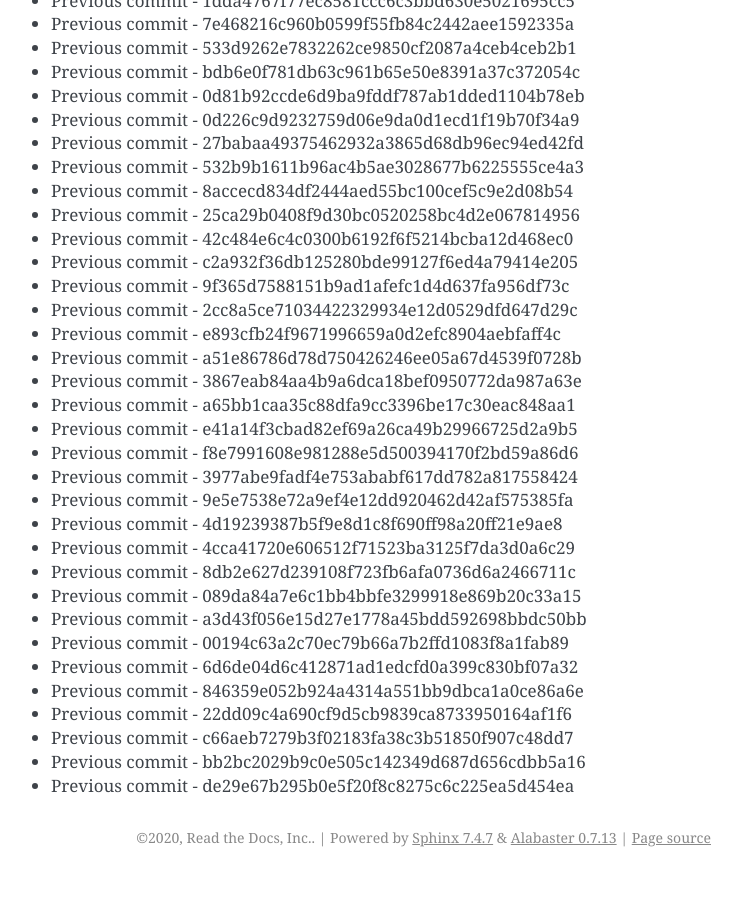
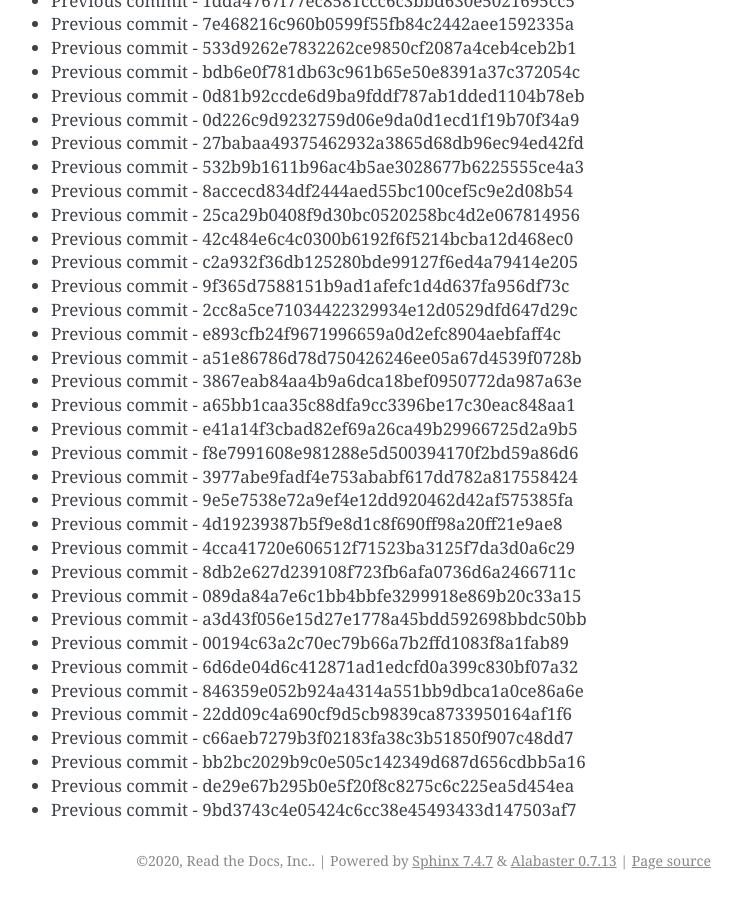
Before and after one commit to readthedocs/rtd-git-stresstest, a Sphinx documentation site: the page built from docs/updates.rst, in a window 1280 px wide and 900 px high, scrolled down 56649 px. Shown: the whole window, without its empty margins (399-1141 px from the left). Built offline with Sphinx 7.4.7, drawn with Linux system fonts in a browser that asks for light colours; before the commit the page ends 57526 px from its top, so only the background shows below that.

Commit message:
Generating commit from previous: 9bd3743c4e05424c6cc38e45493433d147503af7

```diff
--- a/docs/updates.rst
+++ b/docs/updates.rst
@@ -2412,3 +2412,4 @@ It can be tested for any performance characteristics.
 * Previous commit - c66aeb7279b3f02183fa38c3b51850f907c48dd7
 * Previous commit - bb2bc2029b9c0e505c142349d687d656cdbb5a16
 * Previous commit - de29e67b295b0e5f20f8c8275c6c225ea5d454ea
+* Previous commit - 9bd3743c4e05424c6cc38e45493433d147503af7
```
